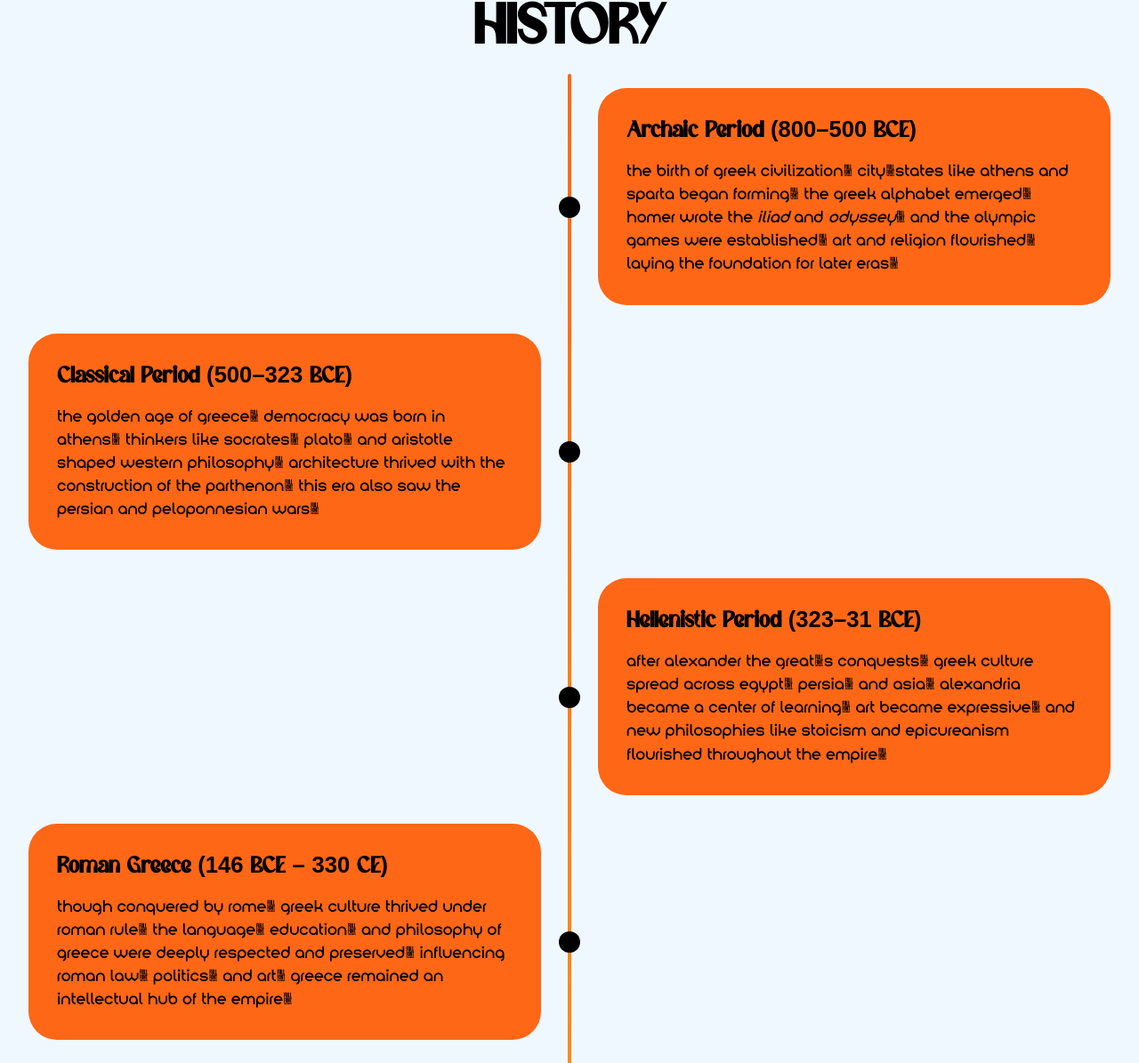
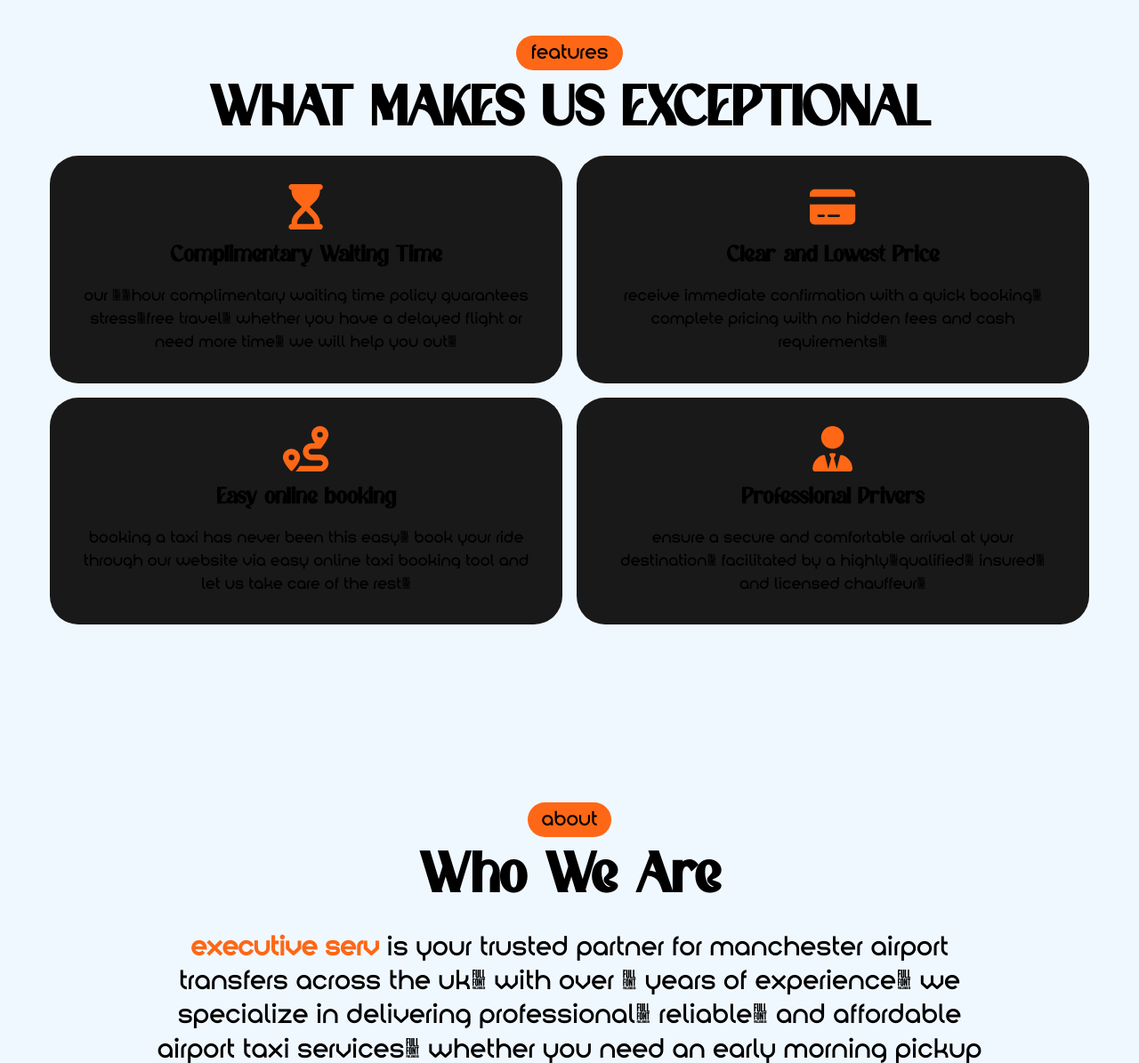
Before and after one commit to iamrealashar/Hellenica, a plain HTML site: page index.html in a window 1280 px wide. Shown: the part 829-2024 px from the top of the page at 89% size. Drawn offline with Linux system fonts and the light colour scheme.

Commit message:
Remove history timeline section from site
Deleted the 'History' timeline section from index.html and its associated CSS styles from style.css. This streamlines the page by removing the historical content and its visual timeline presentation.

```diff
--- a/index.html
+++ b/index.html
@@ -55,71 +55,7 @@
         </section>
         <!-- MAIN CONTENT END -->
 
-        <!-- OUR SERVICES SECTION -->
-<section id="history">
-  <h2 class="heading">HISTORY</h2>
 
-  <div class="timeline-container">
-
-    <!-- Archaic Period -->
-    <div class="timeline-item left">
-      <div class="content">
-        <h3 class="boxheading">Archaic Period <span>(800–500 BCE)</span></h3>
-        <p class="boxpara">
-          The birth of Greek civilization. City-states like Athens and Sparta began forming. The Greek alphabet emerged, Homer wrote the <em>Iliad</em> and <em>Odyssey</em>, and the Olympic Games were established. Art and religion flourished, laying the foundation for later eras.
-        </p>
-      </div>
-      <div class="marker"></div>
-    </div>
-
-    <!-- Classical Period -->
-    <div class="timeline-item right">
-      <div class="marker"></div>
-      <div class="content">
-        <h3 class="boxheading">Classical Period <span>(500–323 BCE)</span></h3>
-        <p class="boxpara">
-          The Golden Age of Greece. Democracy was born in Athens. Thinkers like Socrates, Plato, and Aristotle shaped Western philosophy. Architecture thrived with the construction of the Parthenon. This era also saw the Persian and Peloponnesian Wars.
-        </p>
-      </div>
-    </div>
-
-    <!-- Hellenistic Period -->
-    <div class="timeline-item left">
-      <div class="content">
-        <h3 class="boxheading">Hellenistic Period <span>(323–31 BCE)</span></h3>
-        <p class="boxpara">
-          After Alexander the Great's conquests, Greek culture spread across Egypt, Persia, and Asia. Alexandria became a center of learning. Art became expressive, and new philosophies like Stoicism and Epicureanism flourished throughout the empire.
-        </p>
-      </div>
-      <div class="marker"></div>
-    </div>
-
-    <!-- Roman Greece -->
-    <div class="timeline-item right">
-      <div class="marker"></div>
-      <div class="content">
-        <h3 class="boxheading">Roman Greece <span>(146 BCE – 330 CE)</span></h3>
-        <p class="boxpara">
-          Though conquered by Rome, Greek culture thrived under Roman rule. The language, education, and philosophy of Greece were deeply respected and preserved, influencing Roman law, politics, and art. Greece remained an intellectual hub of the empire.
-        </p>
-      </div>
-    </div>
-
-    <!-- Legacy -->
-    <div class="timeline-item left">
-      <div class="content">
-        <h3 class="boxheading">Legacy</h3>
-        <p class="boxpara">
-          Ancient Greece laid the foundations of modern democracy, science, philosophy, and the arts. Its legacy endures through architecture, politics, ethics, and literature — forming the core of Western civilization.
-        </p>
-      </div>
-      <div class="marker"></div>
-    </div>
-
-  </div>
-</section>
-
-        <!-- OUR SERVICES SECTION END-->
 
         <!-- FEATURES SECTION -->
         <section id="features">
--- a/style.css
+++ b/style.css
@@ -273,91 +273,6 @@ nav {
     width: 100%;
     height: 100vh;
 
-}
-
-/* SERVICES SECTION */
-#history {
-    display: flex;
-    flex-direction: column;
-    align-items: center;
-    justify-content: center;
-    gap: 1rem;
-    padding: 2rem;
-    position: relative;
-}
-
-.timeline-container {
-    position: relative;
-    width: 100%;
-}
-
-.timeline-container::before {
-    content: '';
-    position: absolute;
-    left: 50%;
-    top: 0;
-    transform: translateX(-50%);
-    width: 4px;
-    height: 100%;
-    background: linear-gradient(to bottom, #fe6716, #fe9216);
-    z-index: 1;
-    border-radius: 2rem;
-}
-
-.timeline-item {
-    position: relative;
-    display: flex;
-    justify-content: space-between;
-    padding: 1rem 0;
-    align-items: stretch;
-}
-
-.timeline-item .content {
-    display: flex;
-    flex-direction: column;
-    align-items: flex-start;
-    justify-content: flex-start;
-    gap: 1rem;
-    width: calc(50% - 2rem);
-    background: var(--orange);
-    padding: 2rem;
-    border-radius: 2rem;
-    z-index: 2;
-    transition: all 0.4s cubic-bezier(0.175, 0.885, 0.32, 1.275);
-    position: relative;
-    overflow: hidden;
-}
-
-.timeline-item:nth-child(odd) {
-    flex-direction: row-reverse;
-}
-
-.timeline-item .content:hover {
-    transform: translateY(-10px);
-}
-
-.marker {
-    width: 24px;
-    height: 24px;
-    background: var(--textcolor);
-    border-radius: 50%;
-    z-index: 3;
-    position: absolute;
-    left: 50%;
-    transform: translateX(-50%);
-    top: 50%;
-    transition: all 0.3s ease;
-}
-
-.timeline-item:hover .marker {
-    transform: translateX(-50%) scale(1.2);
-    background: var(--orange);
-}
-
-.service-icon svg {
-    width: 4vw;
-    height: 4vw;
-    fill: var(--orange);
 }
 
 .boxheading {
```
